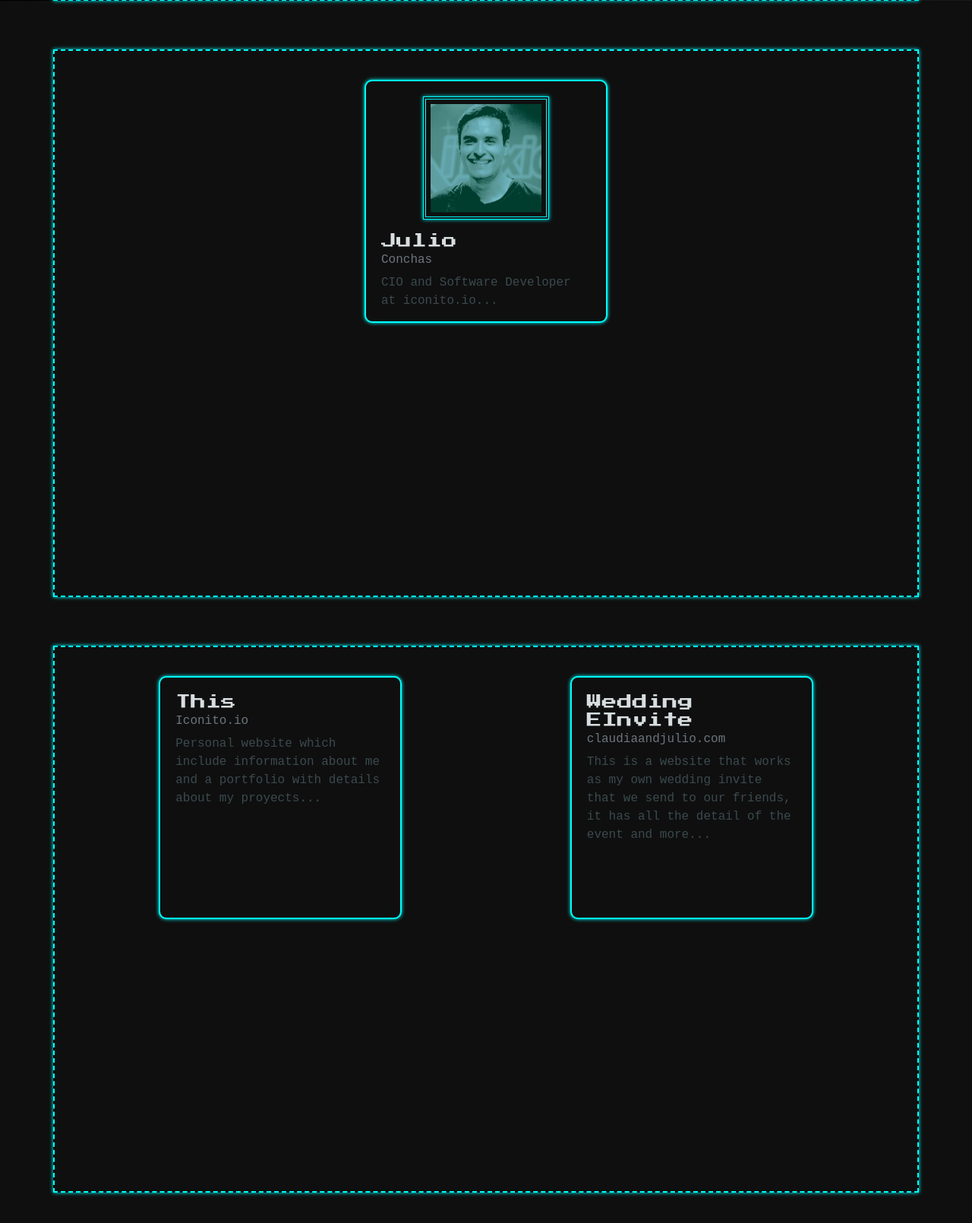
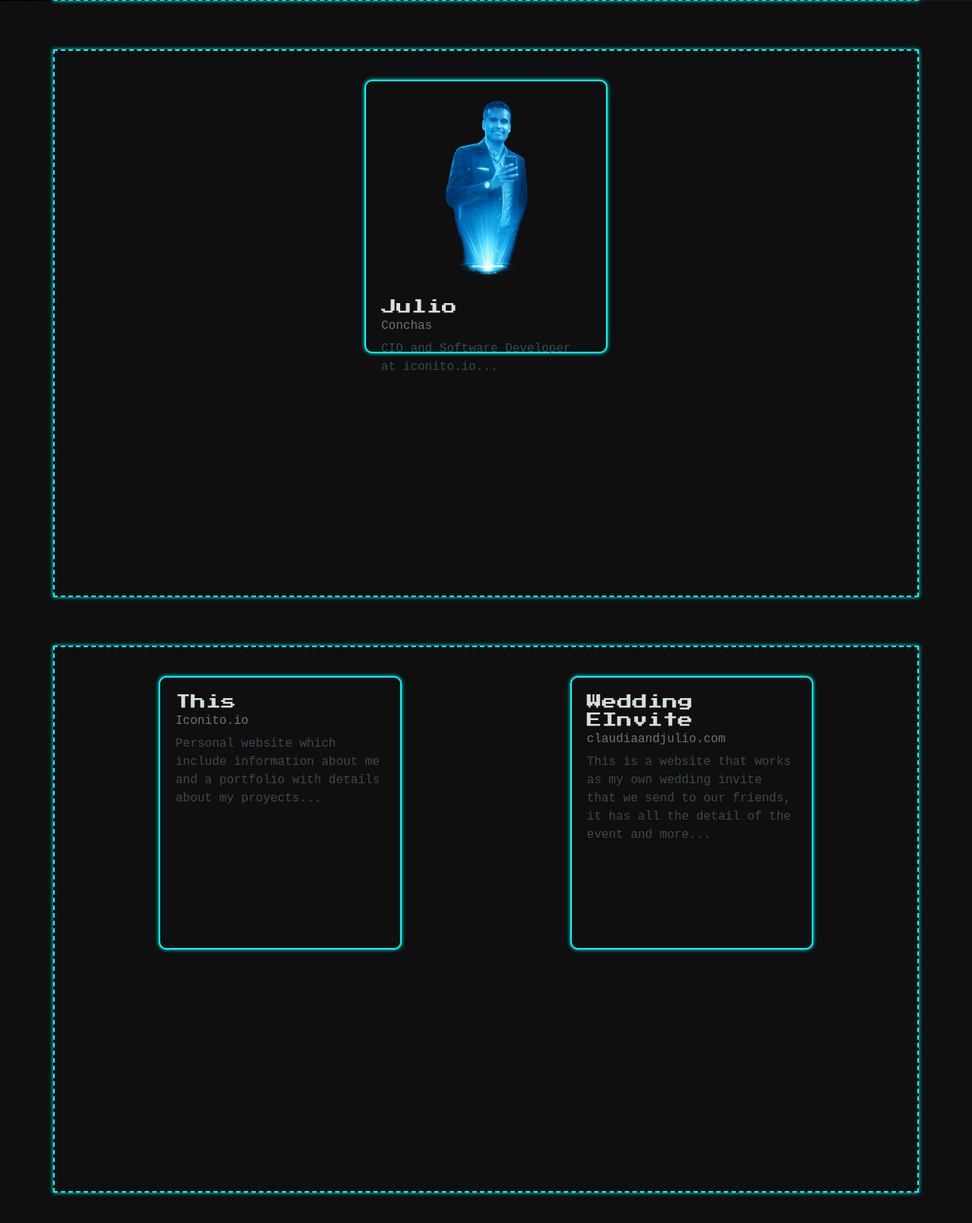
Before and after one commit to iconitodotcom/iconitodotcom, a Flask app: page / in a window 1280 px wide. Shown: the part 784-2394 px from the top of the page at 76% size. Run offline with Flask 3, Linux system fonts and the light colour scheme.

Commit message:
12-03-2026 Code updates, new image jc hologram

```diff
--- a/iconitodev/admin/view.py
+++ b/iconitodev/admin/view.py
@@ -27,9 +27,10 @@ def login():
         # DB call here
         auth = login_user(email=form.data['email'],password=form.data['pwd'])
         print(f'Aauth = {auth}')
+        print(f'Aauth = {auth[RESPONSE_USER].id}')
         if auth[RESPONSE_SUCCESS]:
-            session["user_id"] = auth.user.id
-            session["role"] = DB_ADMIN_ROLE if is_admin(auth.user.id) else DB_USER_ROLE
+            session["user_id"] = auth[RESPONSE_USER].id
+            session["role"] = DB_ADMIN_ROLE if is_admin(auth[RESPONSE_USER].id) else DB_USER_ROLE
             return redirect(url_for('admin.dashboard'))
         else:
             render_template('admin/login.html',error="Auth error")
--- a/iconitodev/static/css/core/core.css
+++ b/iconitodev/static/css/core/core.css
@@ -87,9 +87,9 @@ body {
     color: #00ffcc !important;
   }
   #aboutimg {
-    border: 4px double #00ffff;
+    /* border: 4px double #00ffff;
     box-shadow: 0 0 5px #00ffff;
-    padding: 2%;
+    padding: 2%; */
   }
   .code-box {
     /* padding: 20px; */
@@ -117,7 +117,7 @@ body {
   }
   .card-mh
   {
-    max-height: 40vh !important;
+    max-height: 45vh !important;
   }
 
 
--- a/iconitodev/templates/index.html
+++ b/iconitodev/templates/index.html
@@ -64,7 +64,7 @@
                 <div class="card retro-solid-border p-1 card-style mb-2 card-mh">
                     <div class="card-body">
                         <div class="mb-3 text-center">
-                             <img src="{{ url_for('static', filename='img/JulioTech.jpeg') }}" alt="" id="aboutimg" style="width: 60%;">
+                             <img src="{{ url_for('static', filename='img/jcHologram.png') }}" alt="" id="aboutimg" style="width: 60%;">
                         </div>
                         <h5 class="card-title">Julio</h5>
                         <h6 class="card-subtitle mb-2 text-muted">Conchas</h6>
```
Also changed, not shown: iconitodev/static/img/jcHologram.png (added).
